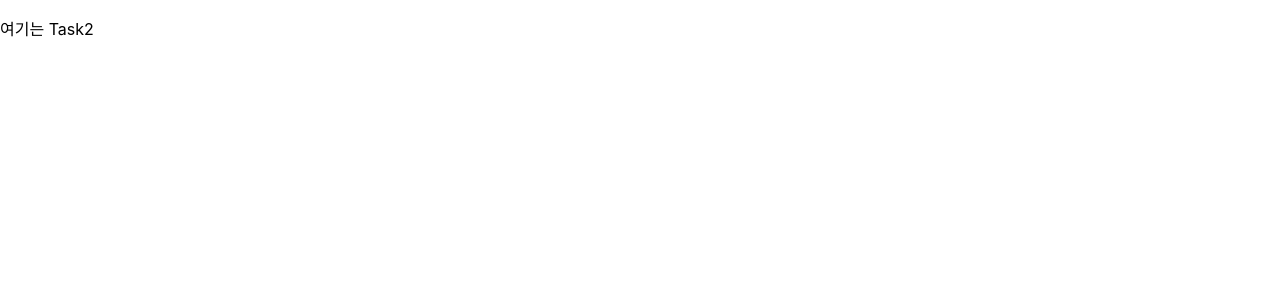
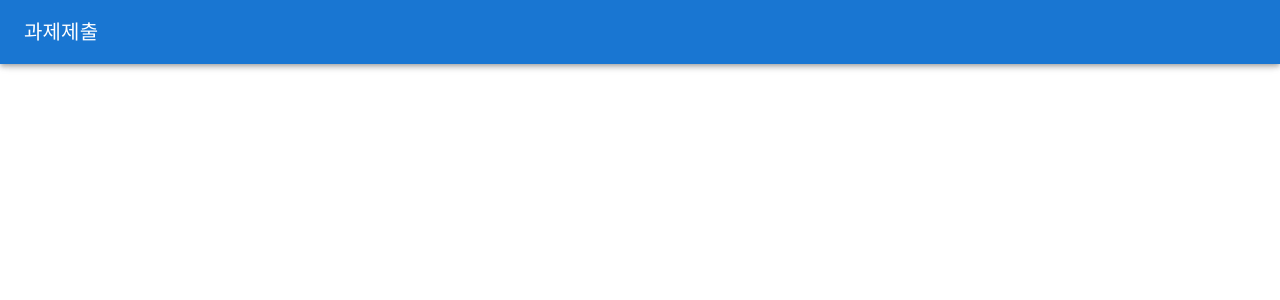
Before and after one commit to likebalto/burnfit-task, a React (Create React App) app: page /burnfit-task/task2 in a window 1280 px wide. Shown: the top 300 px of the page. Built offline with nearby package versions, Linux system fonts and the light colour scheme; the HTML template or start-up script is replaced by a standard one.

Commit message:
refactor : 캘린더수정중

```diff
--- a/package.json
+++ b/package.json
@@ -15,6 +15,9 @@
     "@testing-library/user-event": "^13.5.0",
     "react": "^18.2.0",
     "react-dom": "^18.2.0",
+    "react-native-gesture-handler": "^2.8.0",
+    "react-native-reanimated": "^2.13.0",
+    "react-responsive-datepicker": "^1.0.6",
     "react-router-dom": "^6.5.0",
     "react-scripts": "5.0.1",
     "styled-components": "^5.3.6",
--- a/public/index.html
+++ b/public/index.html
@@ -1,14 +1,12 @@
 <!DOCTYPE html>
 <html lang="en">
+
 <head>
   <meta charset="utf-8" />
   <link rel="icon" href="%PUBLIC_URL%/favicon.ico" />
   <meta name="viewport" content="width=device-width, initial-scale=1" />
   <meta name="theme-color" content="#000000" />
-    <meta
-      name="description"
-      content="Web site created using create-react-app"
-    />
+  <meta name="description" content="Web site created using create-react-app" />
   <link rel="apple-touch-icon" href="%PUBLIC_URL%/logo192.png" />
   <!--
       manifest.json provides metadata used when your web app is installed on a
@@ -24,8 +22,9 @@
       work correctly both with client-side routing and a non-root public URL.
       Learn how to configure a non-root public URL by running `npm run build`.
     -->
-    <title>React App</title>
+  <title>burnfit-task</title>
 </head>
+
 <body>
   <noscript>You need to enable JavaScript to run this app.</noscript>
   <div id="root"></div>
@@ -40,4 +39,5 @@
       To create a production bundle, use `npm run build` or `yarn build`.
     -->
 </body>
+
 </html>
--- a/src/App.css
+++ b/src/App.css
@@ -32,6 +32,7 @@
   from {
     transform: rotate(0deg);
   }
+
   to {
     transform: rotate(360deg);
   }
--- a/src/pages/Task2.js
+++ b/src/pages/Task2.js
@@ -1,7 +1,26 @@
+// 컴포넌트
+import AppBarToHome from '../components/AppBarToHome';
+
+
+// mui컴포넌트
+import Container from '@mui/material/Container';
+
+// ToDO :
+// - Level 2 : 캘린더 탭에 외부 캘린더 라이브러리를 이용하지 않고 캘린더 컴포넌트를 제작하시오. 캘린더는 아래 이미지와 같은 형태로 월 캘린더로 구현하시오
+//     - 기능 1 : 캘린더에 현재 월을 출력하고 오늘 날짜를 아래 이미지와 같이 구현 하시오.
+//     - 기능 2 : 상단 좌우 화살표 버튼 클릭 시 전월, 익월을 캘린더에 출력 하시오.
+//     - 기능 3 : 캘린더 상에 특정 날짜를 선택하면 해당 날짜에 원을 표시 하시오. 마지막으로 선택된 날짜만 표시해야 함.
+
+
 function Task2() {
     return (
         <>
-            <p>여기는 Task2</p>
+            <Container maxWidth="sm" >
+
+                <AppBarToHome />
+
+            </Container>
+
         </>
     );
 }
--- a/src/pages/Task3.js
+++ b/src/pages/Task3.js
@@ -1,7 +1,22 @@
+// 컴포넌트
+import AppBarToHome from '../components/AppBarToHome';
+
+// mui컴포넌트
+import Container from '@mui/material/Container';
+
+// ToDo :
+// - Level 3 : react-native-reanimated, react-native-gesture-handler 라이브러리를 이용
+// - 제스처 이벤트가 발생하면 아래와 같이 캘린더의 형태가 월 캘린더에서 주 캘린더로, 주 캘린더에서 다시 월 캘린더로 변환 가능하도록 구현 하시오
+
 function Task3() {
     return (
         <>
-            <p>여기는 Task3</p>
+            <Container maxWidth="sm" >
+                <AppBarToHome />
+
+
+            </Container>
+
         </>
     );
 }
```
Also changed, not shown: 1 other file (tests, documents, lock files or other folders). Lines whose indentation alone changed are shown as unchanged.
